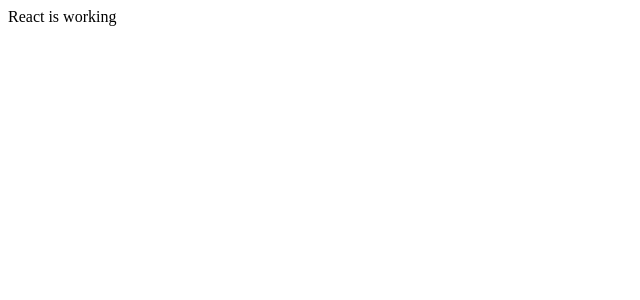
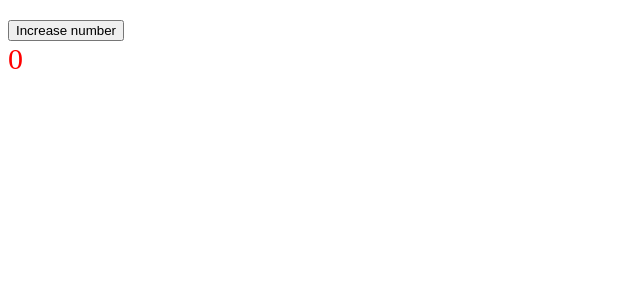
Before and after one commit to anof1r/webpackReactRedux, a React app: page / in a window 1280 px wide. Shown: the top 300 px of the page, without its empty margins (0-640 px from the left). Built offline with nearby package versions, Linux system fonts and the light colour scheme.

Commit message:
React+Redux counter

```diff
--- a/src/components/App.jsx
+++ b/src/components/App.jsx
@@ -1,8 +1,23 @@
-import React from 'react'
+import React, { useState } from 'react'
+import { useDispatch, useSelector } from 'react-redux'
+import { setCount } from '../reducers/reposReducer'
+import './app.less'
 
 function App() {
+  const [number, setNumber] = useState(1)
+  const dispatch = useDispatch()
+  const count = useSelector(state => state.repos.count)
+  const onCountClick = () => {
+    setNumber(number + 1)
+    dispatch(setCount(number))
+  }
   return (
-    <div>React is working</div>
+    <div className='app'>
+      <button onClick={() => onCountClick()}>Increase number</button>
+      <div>
+        {count}
+      </div>
+    </div>
   )
 }
 
--- /dev/null
+++ b/src/components/app.less
@@ -0,0 +1,4 @@
+.app {
+    color: red;
+    font-size: 30px;
+}
--- a/src/index.jsx
+++ b/src/index.jsx
@@ -1,8 +1,12 @@
 import React from "react";
 import ReactDOM from "react-dom/client";
-import App from "./components/App.jsx";
+import App from "./components/App";
+import { Provider } from "react-redux";
+import { store } from "./reducers";
 
 const root = ReactDOM.createRoot(document.getElementById("root"));
 root.render(
-    <App />
+    <Provider store={store}>
+        <App />
+    </Provider>
 );
--- /dev/null
+++ b/src/reducers/index.js
@@ -0,0 +1,11 @@
+import { combineReducers } from "redux";
+import { configureStore, applyMiddleware } from "@reduxjs/toolkit";
+import reposReducer from "./reposReducer";
+import { composeWithDevTools } from '@redux-devtools/extension';
+import thunk from "redux-thunk";
+
+const rootReducer = combineReducers({
+    repos: reposReducer
+})
+
+export const store = configureStore({ reducer: rootReducer }, composeWithDevTools(applyMiddleware(thunk)))
--- /dev/null
+++ b/src/reducers/reposReducer.js
@@ -0,0 +1,19 @@
+const SET_COUNT = "SET_COUNT"
+const defaultState = {
+    items: [],
+    isFetching: true,
+    count: 0
+}
+export default function reposReducer(state = defaultState, action) {
+    switch (action.type) {
+        case SET_COUNT:
+            return {
+                ...state,
+                count: action.payload
+            }
+        default:
+            return state
+    }
+}
+
+export const setCount = (count) => ({ type: SET_COUNT, payload: count })
--- a/webpack.config.js
+++ b/webpack.config.js
@@ -10,12 +10,15 @@ module.exports = {
         filename: "[name].[hash].js"
     },
     devServer: {
-        port:3000
+        port: 3000
     },
     plugins: [
-        new HtmlWebpackPlugin({template: "./src/index.html"}),
+        new HtmlWebpackPlugin({ template: "./src/index.html" }),
         new CleanWebpackPlugin()
     ],
+    resolve: {
+        extensions: ['.js', '.json', '.jsx'],
+    },
     module: {
         rules: [
             {
@@ -40,7 +43,7 @@ module.exports = {
                 test: /\.jsx$/,
                 exclude: /node_modules/,
                 use: {
-                  loader:  "babel-loader",
+                    loader: "babel-loader",
                     options: {
                         presets: ["@babel/preset-react"]
                     }
```
Also changed, not shown: package.json (+7 -1 lines), 1 other file (tests, documents, lock files or other folders). Lines whose indentation alone changed are shown as unchanged.
